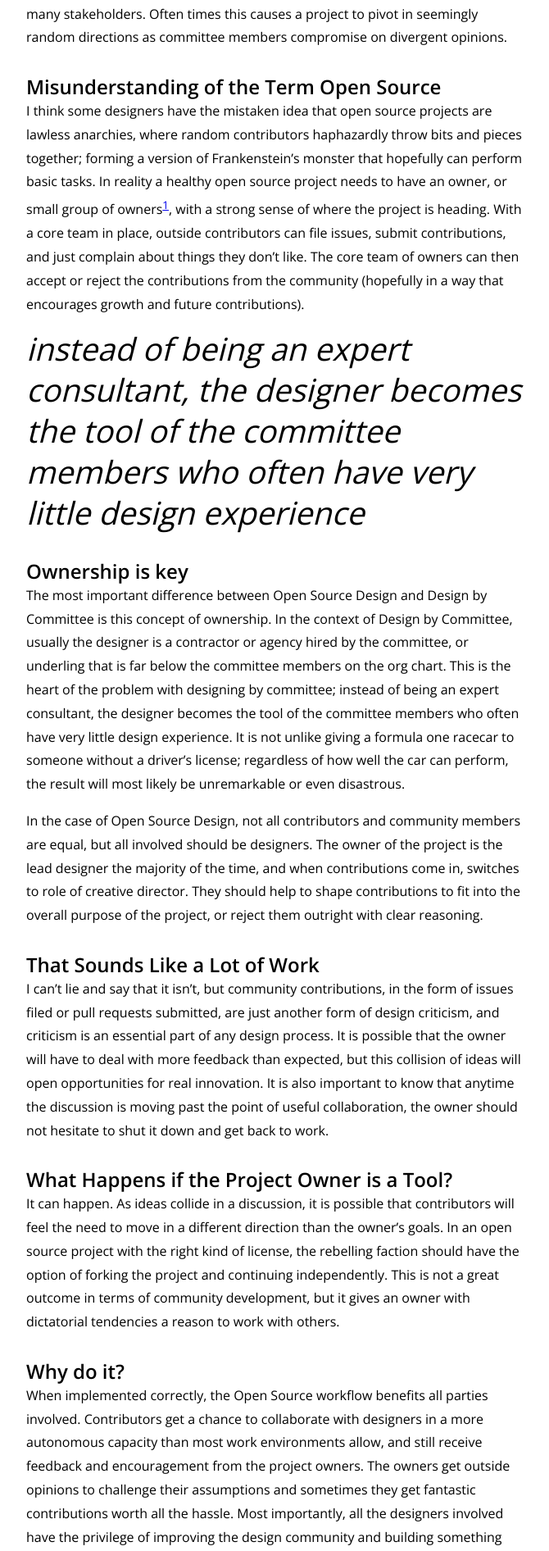
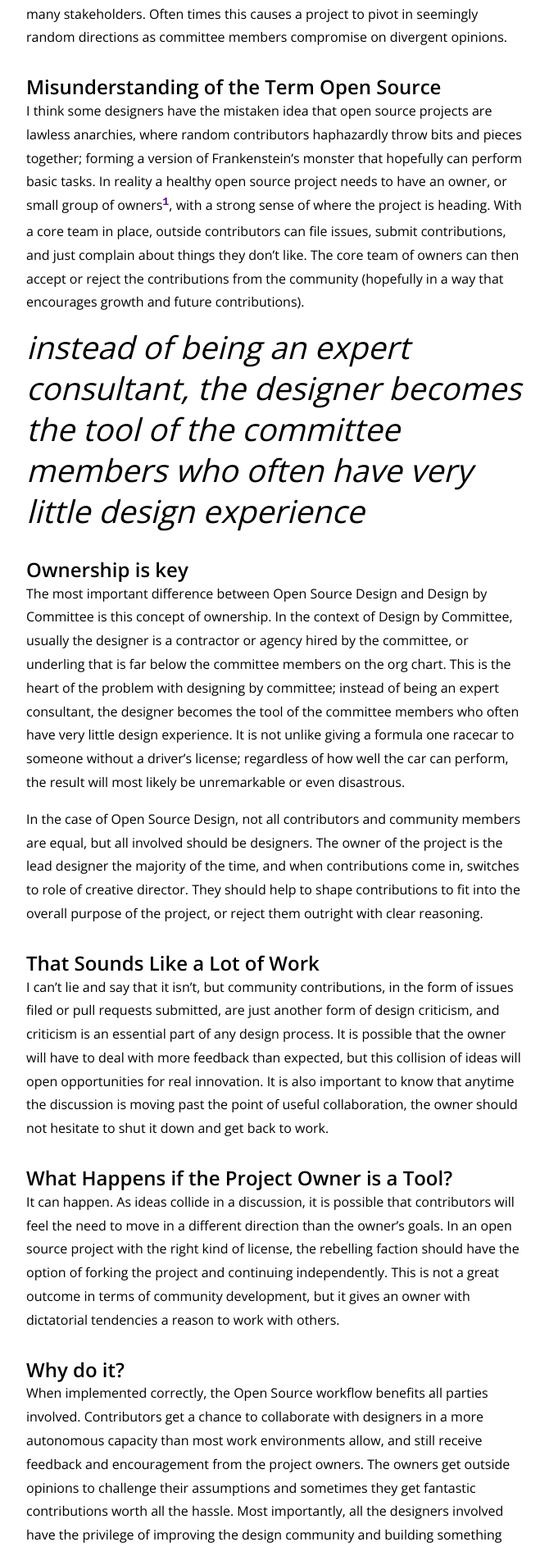
Before and after one commit to DesignOpen/designopen.github.io, a Jekyll site: the page built from articles/_posts/2013-10-31-open-design-is-not-design-by-committee.md, in a window 1280 px wide. Shown: the part 316-2208 px from the top of the page at 82% size, without its empty margins (304-974 px from the left). Built offline with Jekyll 4.4.1, drawn with Linux system fonts in a browser that asks for light colours; comment, search, counter and statistics services are not loaded.

Commit message:
superscript styling

```diff
--- a/_layouts/open-design-is-not-design-by-committee.html
+++ b/_layouts/open-design-is-not-design-by-committee.html
@@ -37,15 +37,30 @@ layout: compress
 			padding-bottom:1rem;
 		}
 
+		a{
+			color:#5000B4;
+		}
+
+		ol{
+			margin-left:2rem;
+		}
+
 		blockquote{
 			font-size: 240%;
 			font-style: italic;
 			line-height: 130%;
 		}
 
-		sup{
+		sup, sub {
+		   vertical-align: baseline;
+		   position: relative;
+		   top: -0.4rem;
+		}
+
+		sup a{
 			font-family: "Courier New", serif;
 			text-decoration: none;
+			font-weight: bold;
 		}
 	</style>
     <!--[if lt IE 9]>
@@ -69,17 +84,27 @@ layout: compress
 				<section itemprop="articleBody">
 					{{ content }}
 				</section>
+				<section>
 					<div id="author" itemprop="author" itemscope itemtype="http://schema.org/Person">
 						{% assign author = site.authors[page.author] %}
 						<header>About the author</header>
 						<section>
-            <div id="avatar"><a href="{{author.web}}"><img itemprop="image" src="http://www.gravatar.com/avatar/{{author.gravatar}}?s=160.jpg" alt="{{author.display_name}}" width="80" height="80"></a></div>
-            <h3><a href="{{author.web}}" itemprop="url"><span itemprop="name">{{author.display_name}}</span></a></h3>
+							<div id="avatar">
+								<a href="{{author.web}}">
+									<img itemprop="image" src="http://www.gravatar.com/avatar/{{author.gravatar}}?s=160.jpg" alt="{{author.display_name}}" width="80" height="80">
+								</a>
+							</div>
+							<h3>
+								<a href="{{author.web}}" itemprop="url">
+									<span itemprop="name">{{author.display_name}}</span>
+								</a>
+							</h3>
 							<p class="author_bio">{{author.bio}}</p>
 						</section>
 					</div>
 					{% include post_footer.html %}
 					{% include comments.html %}
+				</section>
 			</article>
 		</div>
 		<footer></footer>
```
Lines whose indentation alone changed are shown as unchanged.
